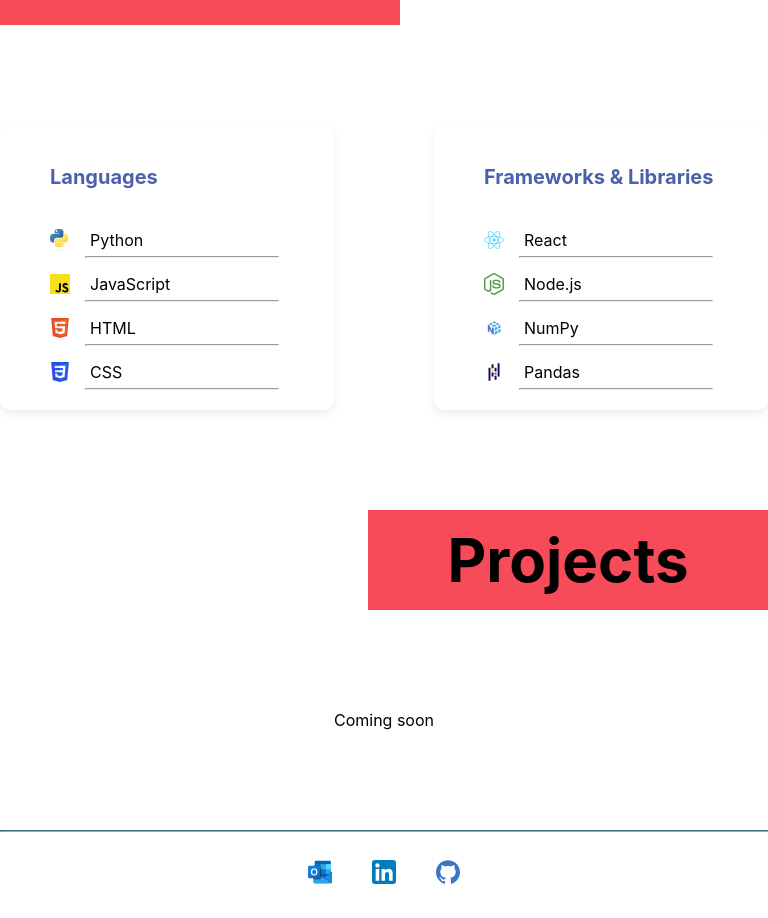
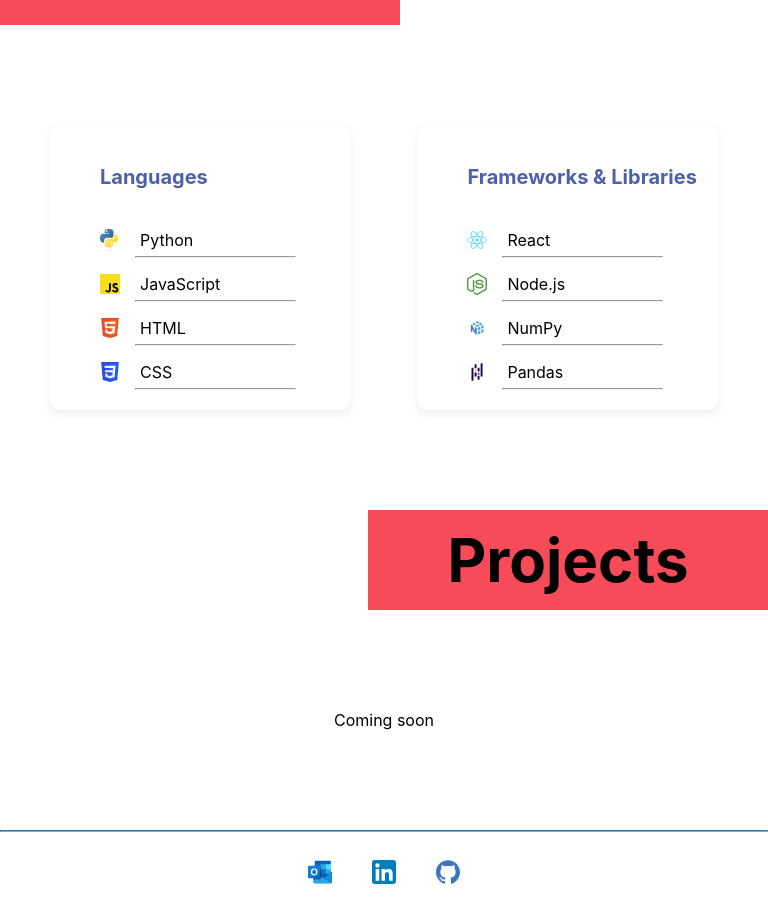
Before and after one commit to lavondet/lavondet.github.io, a React (Create React App) app: page / in a window 768 px wide. Shown: the part 3720-4638 px from the top of the page. Built offline with nearby package versions, Linux system fonts and the light colour scheme.

Commit message:
Improved tablet UI

```diff
--- a/src/App.css
+++ b/src/App.css
@@ -415,9 +415,15 @@ html {
   display: flex; /* Align child elements horizontally */
   justify-content: space-between; /* Space out the boxes evenly */
   align-items: flex-start; /* Align items to the top */
-  gap: 100px;
+  gap: 10%;
   margin: 20px auto;
   max-width: 900px;
+}
+
+@media (max-width: 1024px) and (min-width: 768px) {
+  .types {
+    margin: 20px 50px;
+  }
 }
 
 @media (max-width: 480px) {
```
